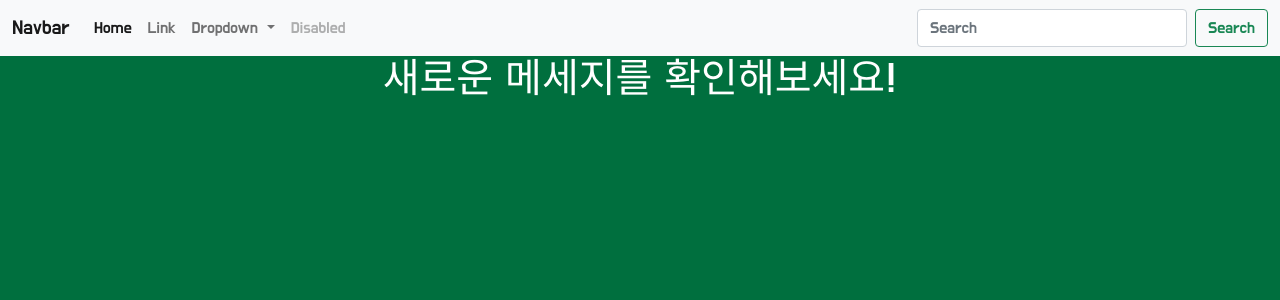
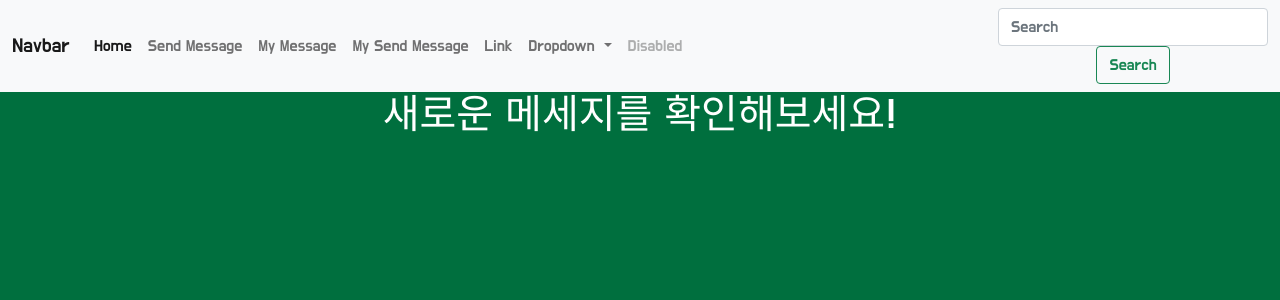
Before and after one commit to hildakim/muse, a Django app: page /messenger/received_m/ in a window 1280 px wide. Shown: the top 300 px of the page. Run offline with Django 3.2, Linux system fonts and the light colour scheme; the visitor is signed in with stand-in values (Sample User, id 1); data that the repository does not hold is empty; some libraries are stand-ins or nearby versions.

Commit message:
upload search

```diff
--- a/messenger/views.py
+++ b/messenger/views.py
@@ -34,3 +34,13 @@ def delete_m(request, id):
     delete_message = Message.objects.get(id = id)
     delete_message.delete()
     return redirect('messenger:received_m')
+
+def search(request):
+    chats = Chat.objects.all().order_by('-id')
+    q = request.POST.get('q', "")
+
+    if q:
+        chats = chats.filter(title__icontains=q)
+        return render(request, 'search.html', {'chats' : chats, 'q' : q})
+    else:
+        return render(request, 'search.html')
--- a/muse/templates/base.html
+++ b/muse/templates/base.html
@@ -1,3 +1,6 @@
+{% load imagekit %}
+{% load socialaccount %}
+{% load static %}
 <!DOCTYPE html>
 <html lang="en">
 <head>
@@ -36,6 +39,17 @@
           <li class="nav-item">
             <a class="nav-link active" aria-current="page" href="#">Home</a>
           </li>
+          {% if user.is_authenticated %}
+          <li class="nav-item">
+            <a class="nav-link" href="{% url 'new_m' %}">Send Message</a>
+          </li>
+          <li class="nav-item">
+            <a class="nav-link" href="{% url 'received_m' %}">My Message</a>
+          </li>
+          <li class="nav-item">
+            <a class="nav-link" href="{% url 'send_m' %}">My Send Message</a>
+          </li>
+          {% endif %}
           <li class="nav-item">
             <a class="nav-link" href="#">Link</a>
           </li>
@@ -54,10 +68,11 @@
             <a class="nav-link disabled" href="#" tabindex="-1" aria-disabled="true">Disabled</a>
           </li>
         </ul>
-        <form class="d-flex">
-          <input class="form-control me-2" type="search" placeholder="Search" aria-label="Search">
-          <button class="btn btn-outline-success" type="submit">Search</button>
-        </form>
+        <form class="form-inline my-2 my-lg-0" action="{% url 'search' %}" method="post">
+          {% csrf_token %}
+        <input class="form-control mr-sm-2" type="search" placeholder="Search" aria-label="Search" name="q" value="{{q}}">
+        <button class="btn btn-outline-success my-2 my-sm-0" type="submit">Search</button>
+      </form>
       </div>
     </div>
   </nav>
```
